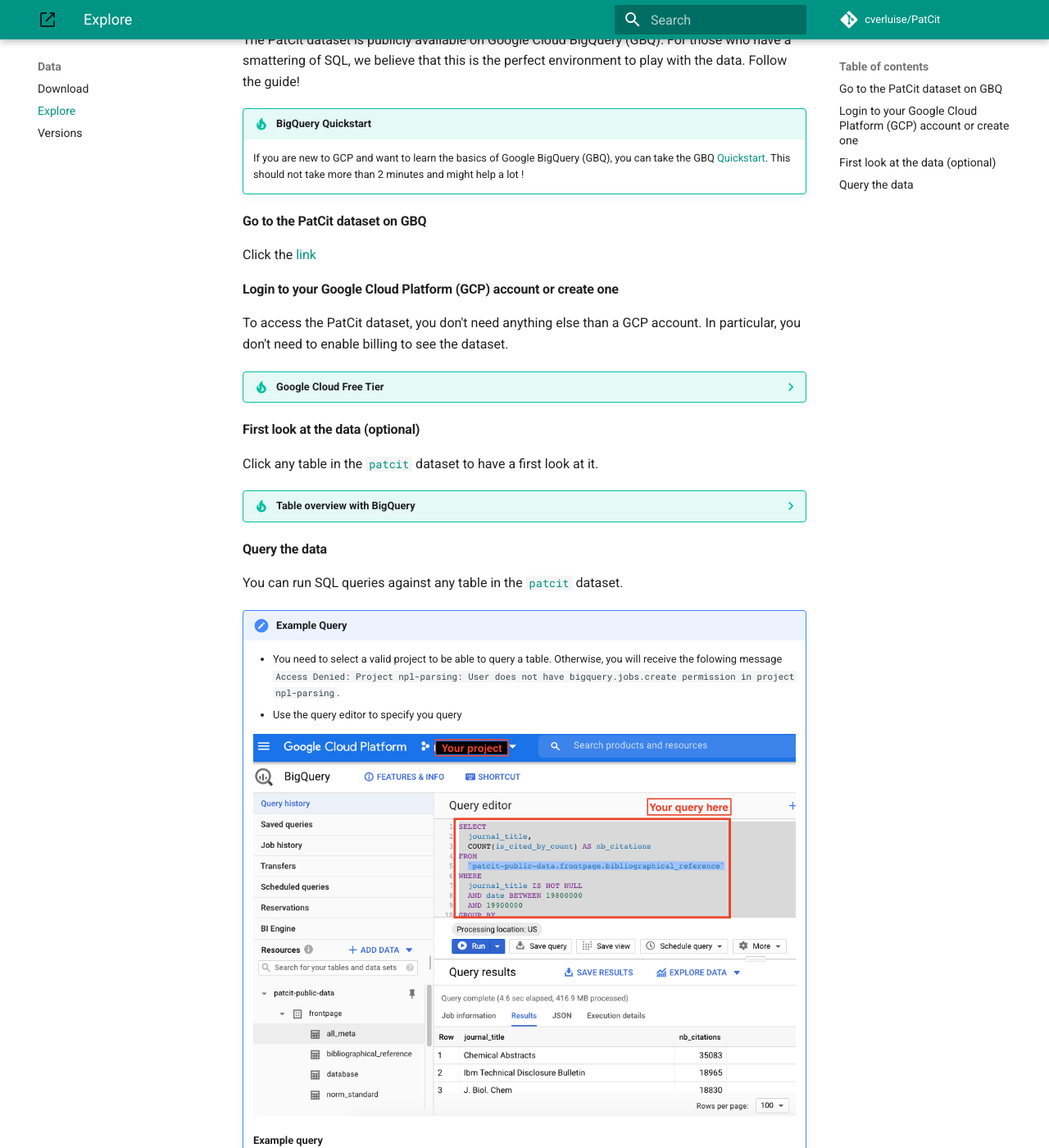
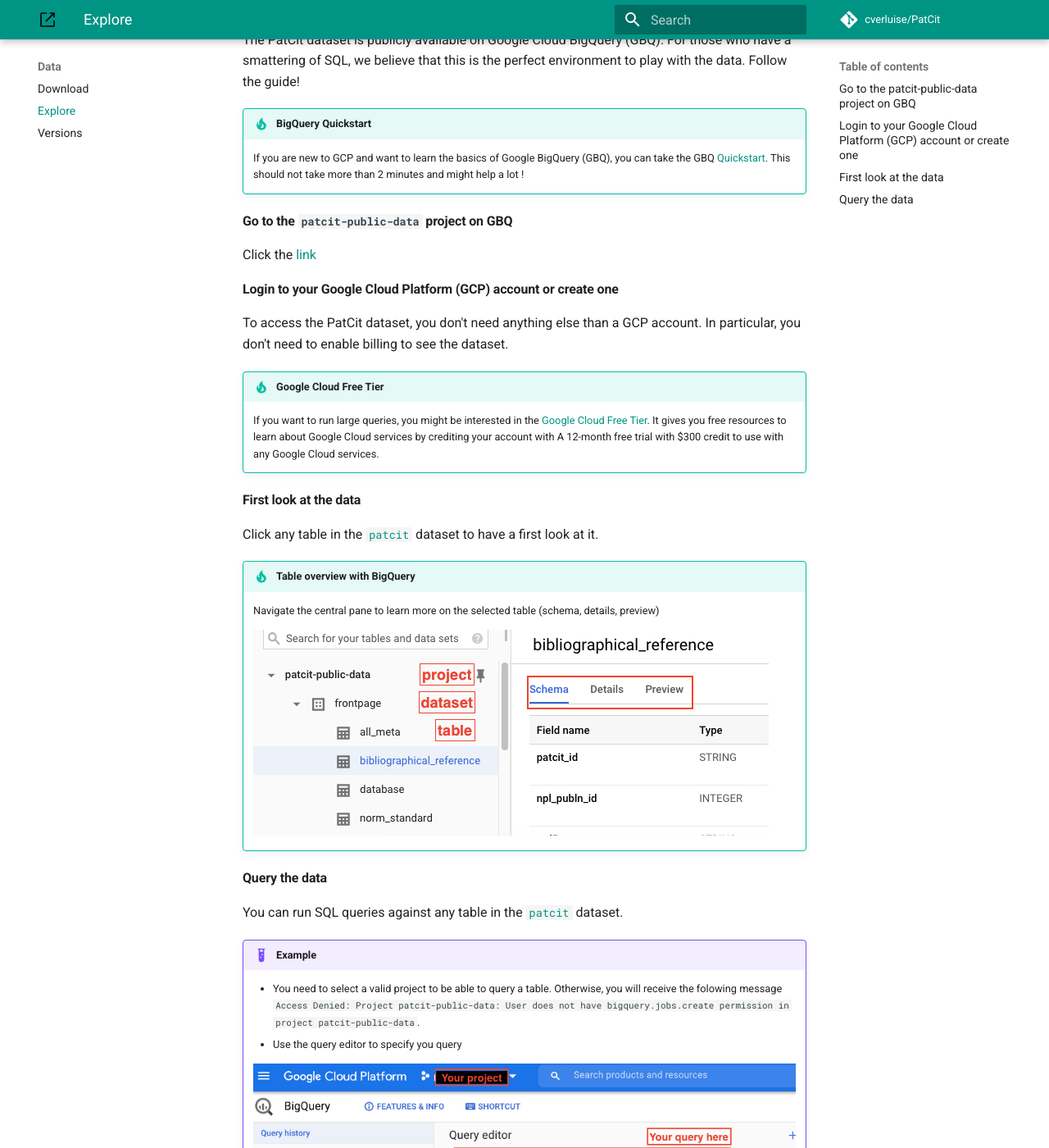
Before and after one commit to cverluise/PatCit, an MkDocs documentation site: the page built from docs/explore.md, in a window 1280 px wide and 1400 px high, scrolled down 192 px. Shown: the whole window at 82% size. Built offline with MkDocs 1.6.1 and Material for MkDocs 9.7.7, drawn with Linux system fonts in a browser that asks for light colours; comment, search, counter and statistics services are not loaded; some of the changed text lies outside the part shown.

Commit message:
:repeat_one: update with v0.3.0

````diff
--- a/docs/explore.md
+++ b/docs/explore.md
@@ -1,4 +1,4 @@
-[patcit-data]:https://console.cloud.google.com/bigquery?project=brv-patent&p=npl-parsing&d=patcit&page=dataset
+[patcit-data]:https://console.cloud.google.com/bigquery?project=patcit-public-data&p=patcit-public-data&page=project
 [v02-npl]:https://console.cloud.google.com/bigquery?project=npl-parsing&p=npl-parsing&d=patcit&t=v02_npl&page=table
 [gcp-freetier]:https://cloud.google.com/free/docs/gcp-free-tier
 [gbq-quickstart]:https://cloud.google.com/bigquery/docs/quickstarts/quickstart-web-ui
@@ -9,7 +9,7 @@
     If you are new to GCP and want to learn the basics of Google BigQuery (GBQ), you can take the
     GBQ [Quickstart][gbq-quickstart]. This should not take more than 2 minutes and might help a lot !
 
-#### Go to the PatCit dataset on GBQ
+#### Go to the `patcit-public-data` project on GBQ
 
 Click the [link][patcit-data]
 
@@ -17,14 +17,14 @@
 
 To access the PatCit dataset, you don't need anything else than a GCP account. In particular, you don't need to enable billing to see the dataset.
 
-??? tip "Google Cloud Free Tier"
+!!! tip "Google Cloud Free Tier"
     If you want to run large queries, you might be interested in the [Google Cloud Free Tier][gcp-freetier]. It gives you free resources to learn about Google Cloud services by crediting your account with A 12-month free trial with $300 credit to use with any Google Cloud services.
 
-#### First look at the data (optional)
+#### First look at the data
 
 Click any table in the [`patcit`][patcit-data] dataset to have a first look at it.
 
-??? tip "Table overview with BigQuery"
+!!! tip "Table overview with BigQuery"
     Navigate the central pane to learn more on the selected table (schema, details, preview)
 
     ![](img/step4-5.png)
@@ -33,8 +33,8 @@
 
 You can run SQL queries against any table in the [`patcit`][patcit-data] dataset.
 
-!!! snippet "Example Query"
-    - You need to select a valid project to be able to query a table. Otherwise, you will receive the folowing message `Access Denied: Project npl-parsing: User does not have bigquery.jobs.create permission in project npl-parsing`.
+!!! example
+    - You need to select a valid project to be able to query a table. Otherwise, you will receive the folowing message `Access Denied: Project patcit-public-data: User does not have bigquery.jobs.create permission in project patcit-public-data`.
     - Use the query editor to specify you query
 
     ![](img/step6.png)
@@ -42,15 +42,17 @@
     **Example query**
 
     ```sql
-    SELECT
-      title_j,
-      COUNT(title_j) AS nb_npl
-    FROM
-      `npl-parsing.patcit.v02_npl`
-    WHERE
-      npl_class = "BIBLIOGRAPHICAL_REFERENCE"
-    GROUP BY
-      title_j
-    ORDER BY
-      nb_npl DESC
+	SELECT
+	  journal_title,
+	  COUNT(is_cited_by_count) AS nb_citations
+	FROM
+	  `patcit-public-data.frontpage.bibliographical_reference`
+	WHERE
+	  journal_title IS NOT NULL
+	  AND date BETWEEN 19800000
+	  AND 19900000
+	GROUP BY
+	  journal_title
+	ORDER BY
+	  nb_citations DESC
     ```
````
